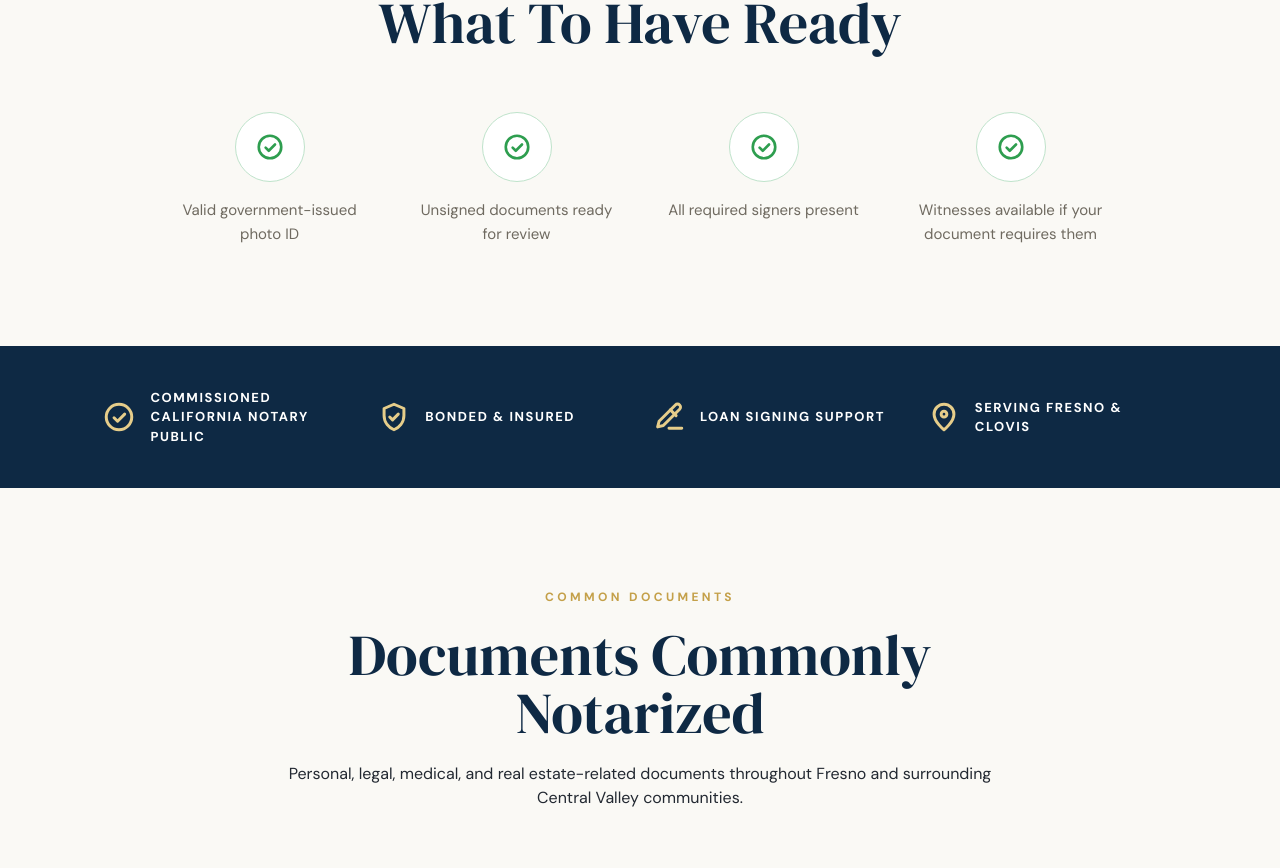
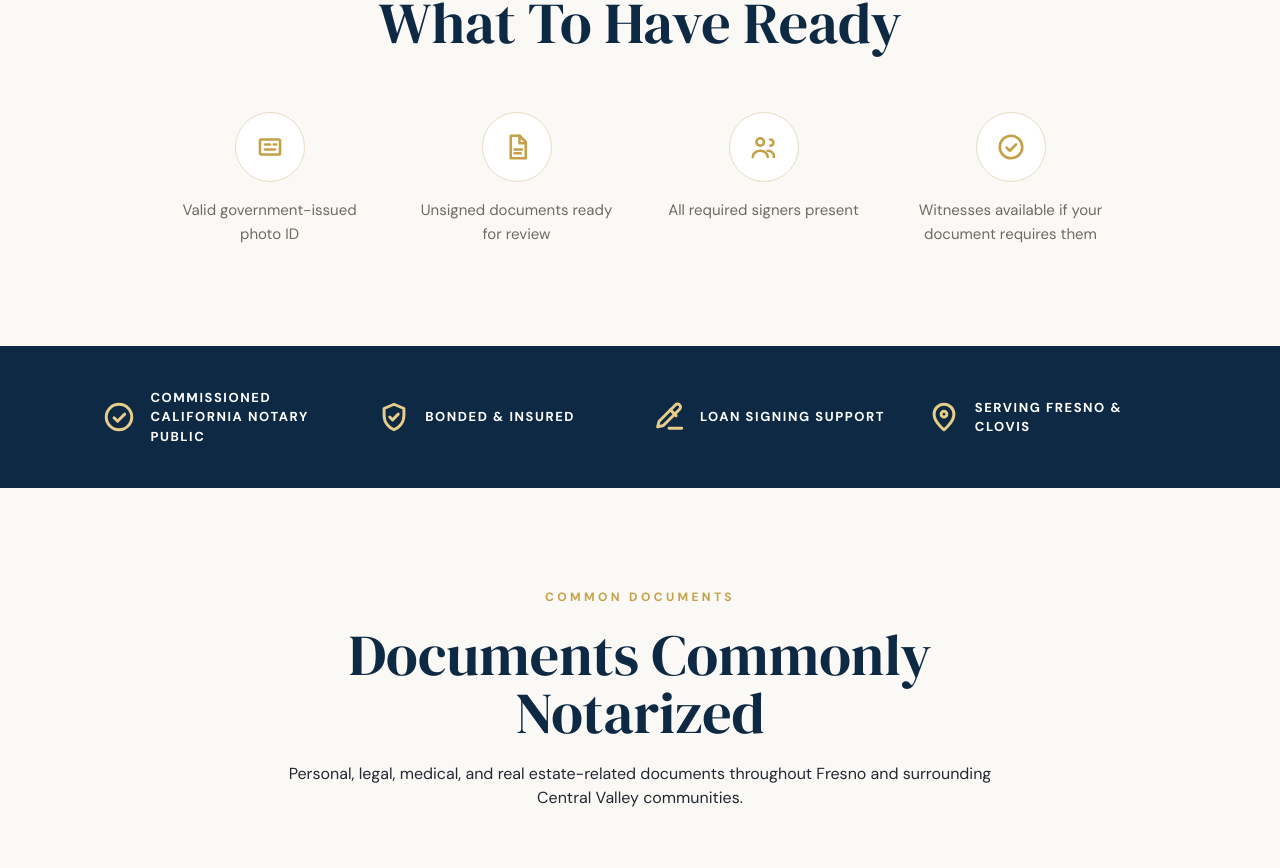
Before and after one commit to Hannahtosi23/central-valley-notary-group, a Next.js app: page / in a window 1280 px wide. Shown: the part 2537-3405 px from the top of the page. Built offline with nearby package versions, Linux system fonts and the light colour scheme.

Commit message:
Revert What To Have Ready to original gold icons

```diff
--- a/app/page.jsx
+++ b/app/page.jsx
@@ -535,15 +535,6 @@ export default function HomePage() {
           flex-shrink: 0;
         }
 
-        .ready-tile .circle-icon {
-          color: #2e9e4f;
-          border-color: #bfe3cb;
-        }
-
-        .ready-tile .circle-icon .svg-icon {
-          color: #2e9e4f;
-        }
-
         .circle-icon .svg-icon {
           width: 30px;
           height: 30px;
@@ -960,21 +951,21 @@ export default function HomePage() {
           <div className="ready-grid">
             <div className="ready-tile">
               <div className="circle-icon">
-                <Icon type="check" />
+                <Icon type="id" />
               </div>
               <p>Valid government-issued photo ID</p>
             </div>
 
             <div className="ready-tile">
               <div className="circle-icon">
-                <Icon type="check" />
+                <Icon type="document" />
               </div>
               <p>Unsigned documents ready for review</p>
             </div>
 
             <div className="ready-tile">
               <div className="circle-icon">
-                <Icon type="check" />
+                <Icon type="users" />
               </div>
               <p>All required signers present</p>
             </div>
```
